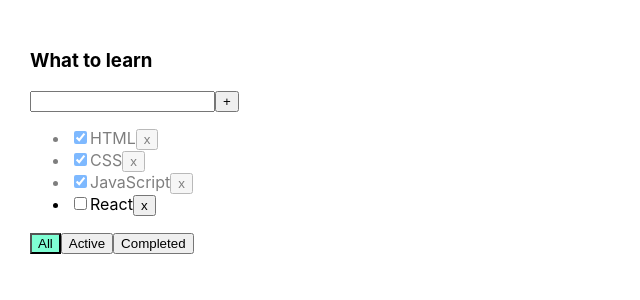
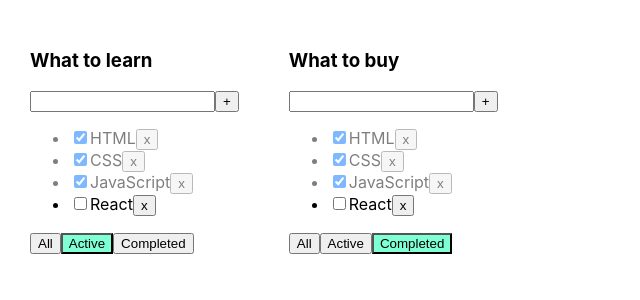
Before and after one commit to gomelkodarya/todoList, a React (Create React App) app: page / in a window 1280 px wide. Shown: the top 300 px of the page, without its empty margins (0-640 px from the left). Built offline with nearby package versions, Linux system fonts and the light colour scheme.

Commit message:
add state for todoLists

```diff
--- a/src/App.tsx
+++ b/src/App.tsx
@@ -4,8 +4,18 @@
 import {v1} from "uuid";
 
 export type FilterValuesType = 'all' | 'active' | 'completed'
+type TodoListType = {
+    id: string
+    title: string
+    filter: FilterValuesType
+}
 
 export const App = () => {
+    const [todoLists, setTodoLists] = useState<Array<TodoListType>>([
+        {id: v1(), title: 'What to learn', filter: 'active'},
+        {id: v1(), title: 'What to buy', filter: 'completed'},
+    ])
+
     const [tasks, setTasks] = useState<Array<TaskType>>([
         {id: v1(), title: 'HTML', isDone: true},
         {id: v1(), title: 'CSS', isDone: true},
@@ -45,17 +55,23 @@
         setTasks([...tasks])
     }
 
-
     return (
         <div className="App">
-            <TodoList title={'What to learn'}
+            {
+                todoLists.map(tl => {
+                    return <TodoList key={tl.id}
+                                     id={tl.id}
+                                     title={tl.title}
                                      tasks={tasksForTodoList}
                                      removeTask={removeTask}
                                      changeFilter={changeFilter}
                                      addTask={addTask}
                                      changeStatus={changeStatus}
-                      filter={filter}
+                                     filter={tl.filter}
                     />
+                })
+            }
+
         </div>
     );
 }
--- a/src/TodoList.tsx
+++ b/src/TodoList.tsx
@@ -9,6 +9,7 @@
 }
 
 type PropsType = {
+    id: string
     title: string
     tasks: Array<TaskType>
     removeTask: (id: string) => void
```
Lines whose indentation alone changed are shown as unchanged.
